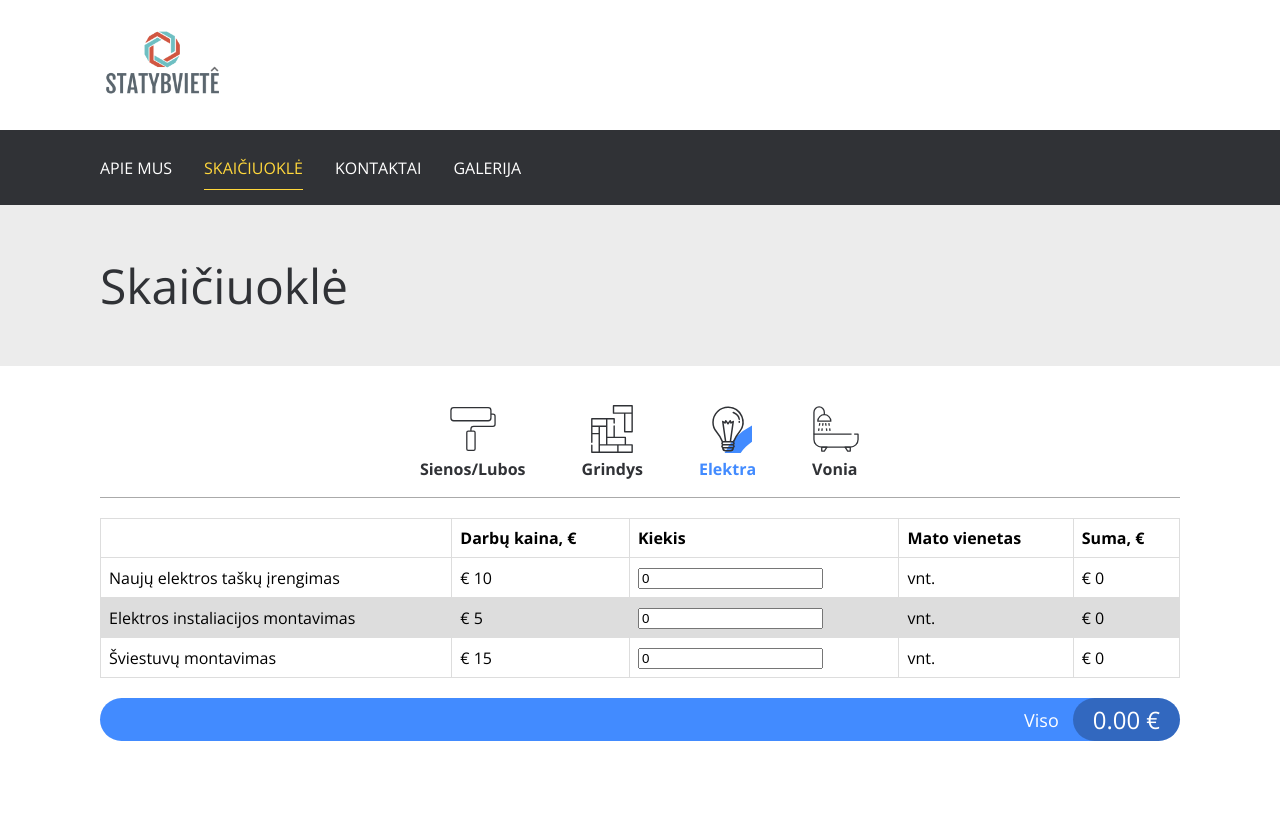
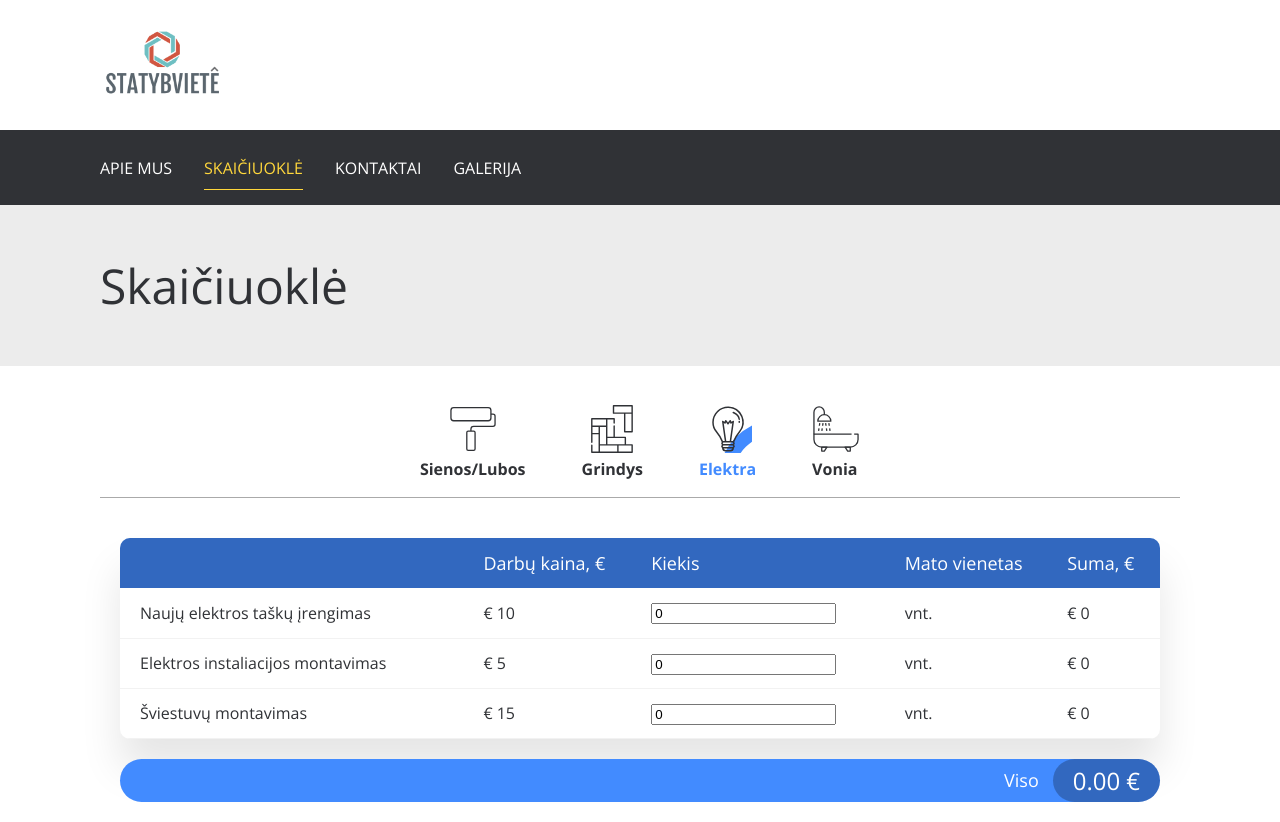
Before and after one commit to rokasandreikenas/Statybviete, a React (Create React App) app: page /skaiciuokle in a window 1280 px wide. Both pictures are taken after a click on the tab "Elektra". Before the commit the page ends 800 px from the top, so only its background shows below. Built offline with nearby package versions, Linux system fonts and the light colour scheme.

Commit message:
add table design

```diff
--- a/src/components/EstimateCalculator/EstimateTable/EstimateTable.js
+++ b/src/components/EstimateCalculator/EstimateTable/EstimateTable.js
@@ -5,6 +5,7 @@ import "./EstimateTable.scss";
 
 const EstimateTable = ({ list, inputs, handleChange }) => {
   return (
+    <div className="table-wrap">
       <table className="estimate-table">
         <TableHeader />
         <tbody>
@@ -25,6 +26,7 @@ const EstimateTable = ({ list, inputs, handleChange }) => {
           })}
         </tbody>
       </table>
+    </div>
   );
 };
 
--- a/src/components/EstimateCalculator/EstimateTable/EstimateTable.scss
+++ b/src/components/EstimateCalculator/EstimateTable/EstimateTable.scss
@@ -1,15 +1,53 @@
+.table-wrap {
+    padding: 20px 20px 0px 20px;
+}
+
 .estimate-table {
     border-collapse: collapse;
+    background: white;
     width: 100%;
     margin-bottom: 20px;
-    td,
-    th {
-        border: 1px solid #dddddd;
-        text-align: left;
-        padding: 8px;
+    text-align: left;
+    border-radius: 10px;
+    overflow: hidden;
+    box-shadow: 0 30px 40px rgba(0, 0, 0, 0.1);
+
+    tr {
+        height: 50px;
+        cursor: default;
     }
 
-    tr:nth-child(even) {
-        background-color: #dddddd;
+    thead {
+        background-color: #428bff;
+
+        th {
+            font-size: 18px;
+            color: #fff;
+            line-height: 1.6;
+            font-weight: 400;
+            background: rgba(0, 0, 0, 0.25);
+        }
     }
+
+    tbody {
+        tr {
+            color: #303236;
+            border-bottom: 1px solid #f2f2f2;
+
+            &:hover {
+                background-color: #dce9ff;
+            }
+        }
+        td {
+            font-size: 16px;
+        }
+
+        td:nth-child(1) {
+            padding-left: 20px;
+        }
+    }
+
+    // tr:nth-child(even) {
+    //     background-color: #dddddd;
+    // }
 }
--- a/src/components/TotalSumContainer/TotalSumContainer.scss
+++ b/src/components/TotalSumContainer/TotalSumContainer.scss
@@ -6,7 +6,7 @@
     border-radius: 25px;
     color: #ffffff;
     font-size: 24px;
-    margin-bottom: 24px;
+    margin: 0px 20px 20px 20px;
 
     .text {
         margin-right: 14px;
```
Lines whose indentation alone changed are shown as unchanged.
